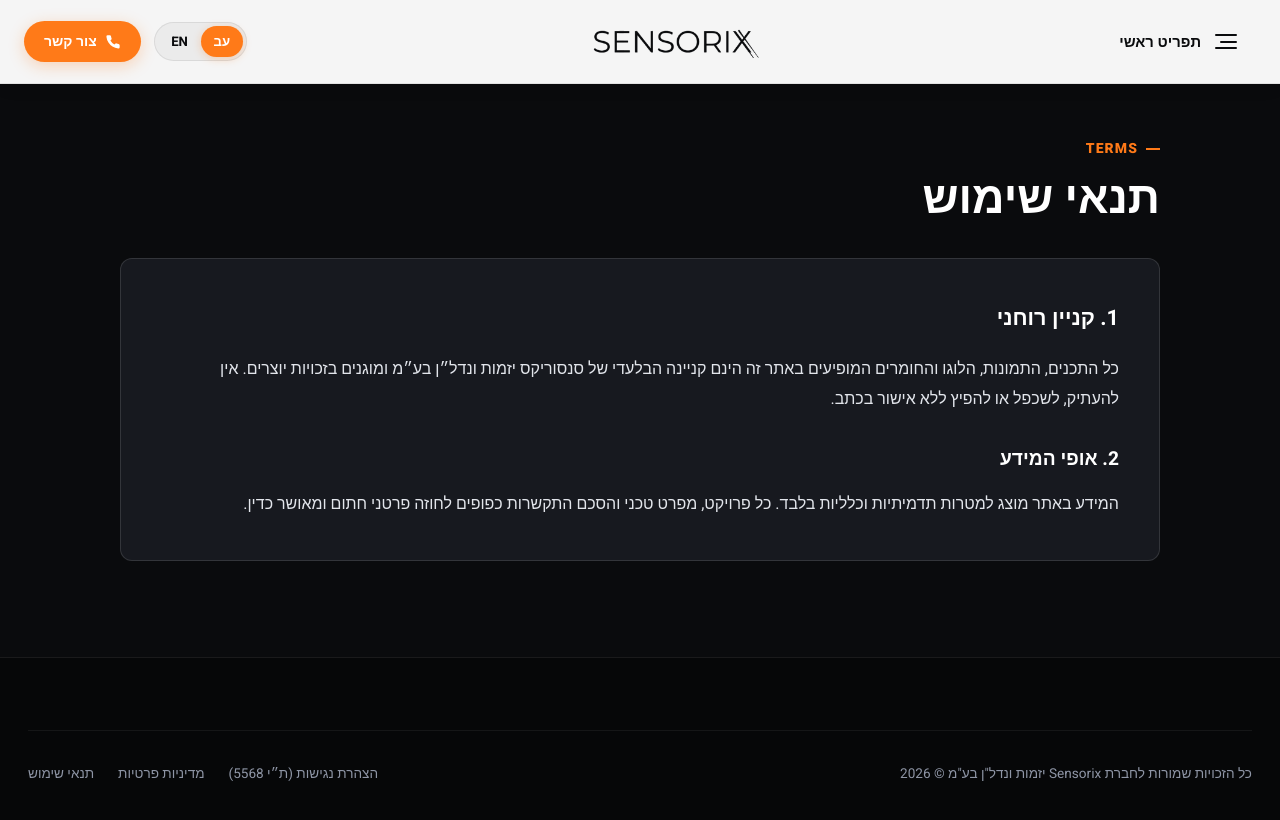
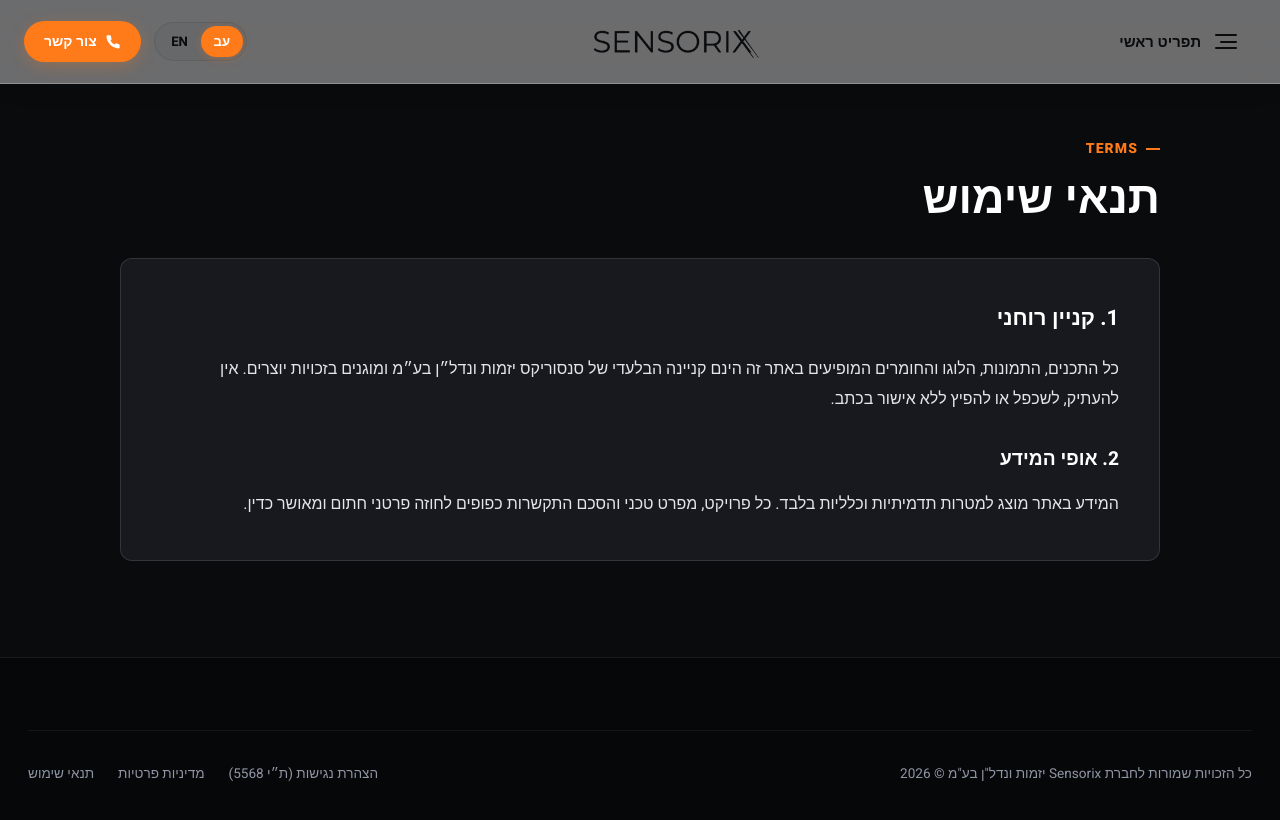
Before and after one commit to shlomi-sharbet/sensorX-website, a website: page terms.html in a window 1280 px wide. Drawn offline with Linux system fonts and the light colour scheme.

Commit message:
style(header): apply premium translucent frosted glass white background

```diff
--- a/style.css
+++ b/style.css
@@ -172,17 +172,20 @@ ul, ol {
   z-index: 9000;
   display: flex;
   align-items: center;
-  background: rgba(255, 255, 255, 0.96);
-  backdrop-filter: blur(16px);
-  -webkit-backdrop-filter: blur(16px);
+  background: rgba(255, 255, 255, 0.4);
+  backdrop-filter: blur(14px);
+  -webkit-backdrop-filter: blur(14px);
+  border-bottom: 1px solid rgba(255, 255, 255, 0.25);
+  box-shadow: 0 4px 24px rgba(0, 0, 0, 0.06);
+  transition: all var(--transition-smooth);
+}
+
+.site-header.scrolled {
+  background: rgba(255, 255, 255, 0.82);
+  backdrop-filter: blur(20px);
+  -webkit-backdrop-filter: blur(20px);
   border-bottom: 1px solid rgba(0, 0, 0, 0.08);
-  box-shadow: 0 2px 20px rgba(0, 0, 0, 0.05);
-  transition: background-color var(--transition-smooth), transform var(--transition-smooth), box-shadow var(--transition-smooth);
-}
-
-.site-header.scrolled {
-  background: #FFFFFF;
-  box-shadow: 0 4px 24px rgba(0, 0, 0, 0.09);
+  box-shadow: 0 4px 24px rgba(0, 0, 0, 0.1);
 }
 
 .header-container {
```
